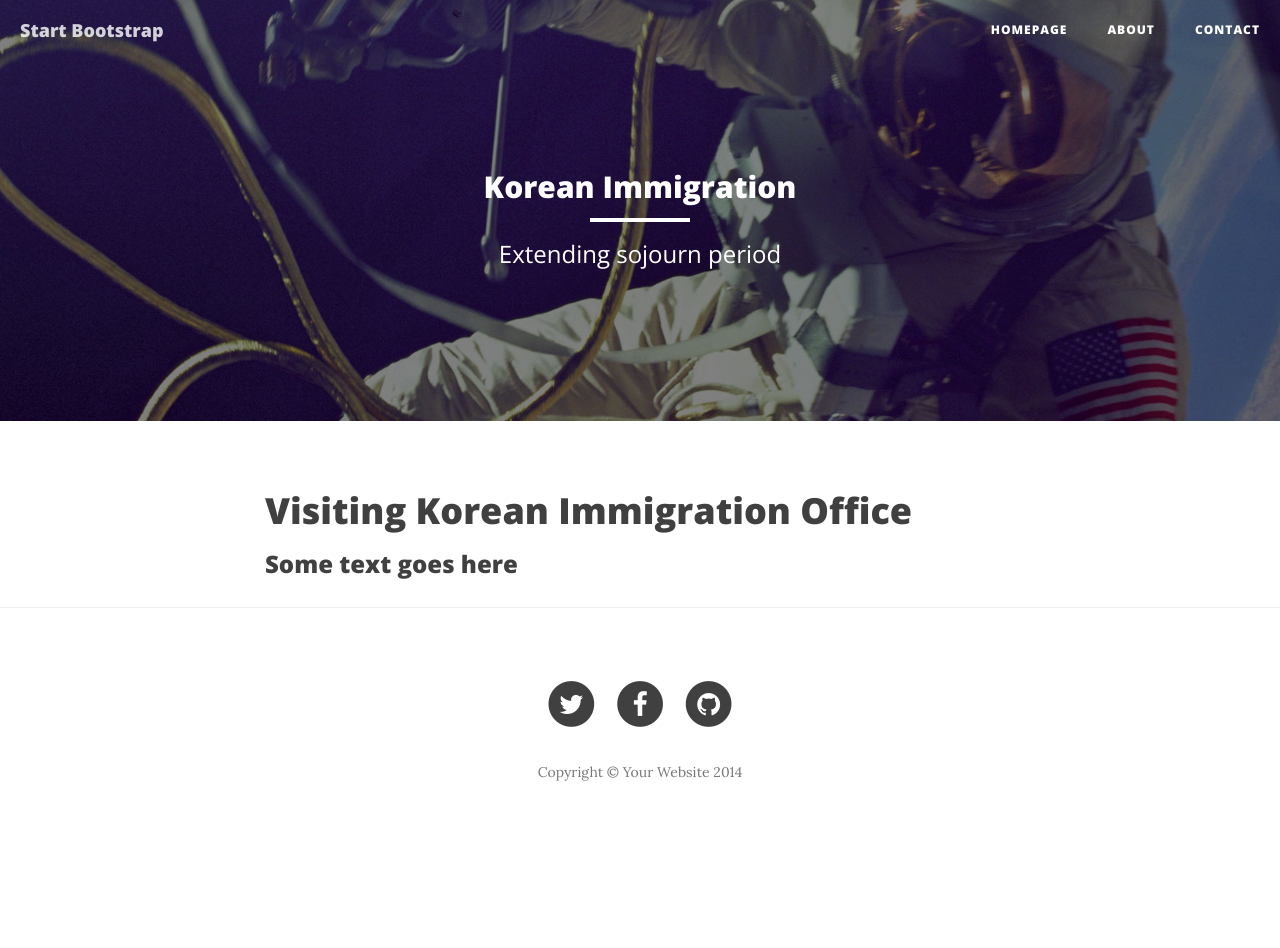
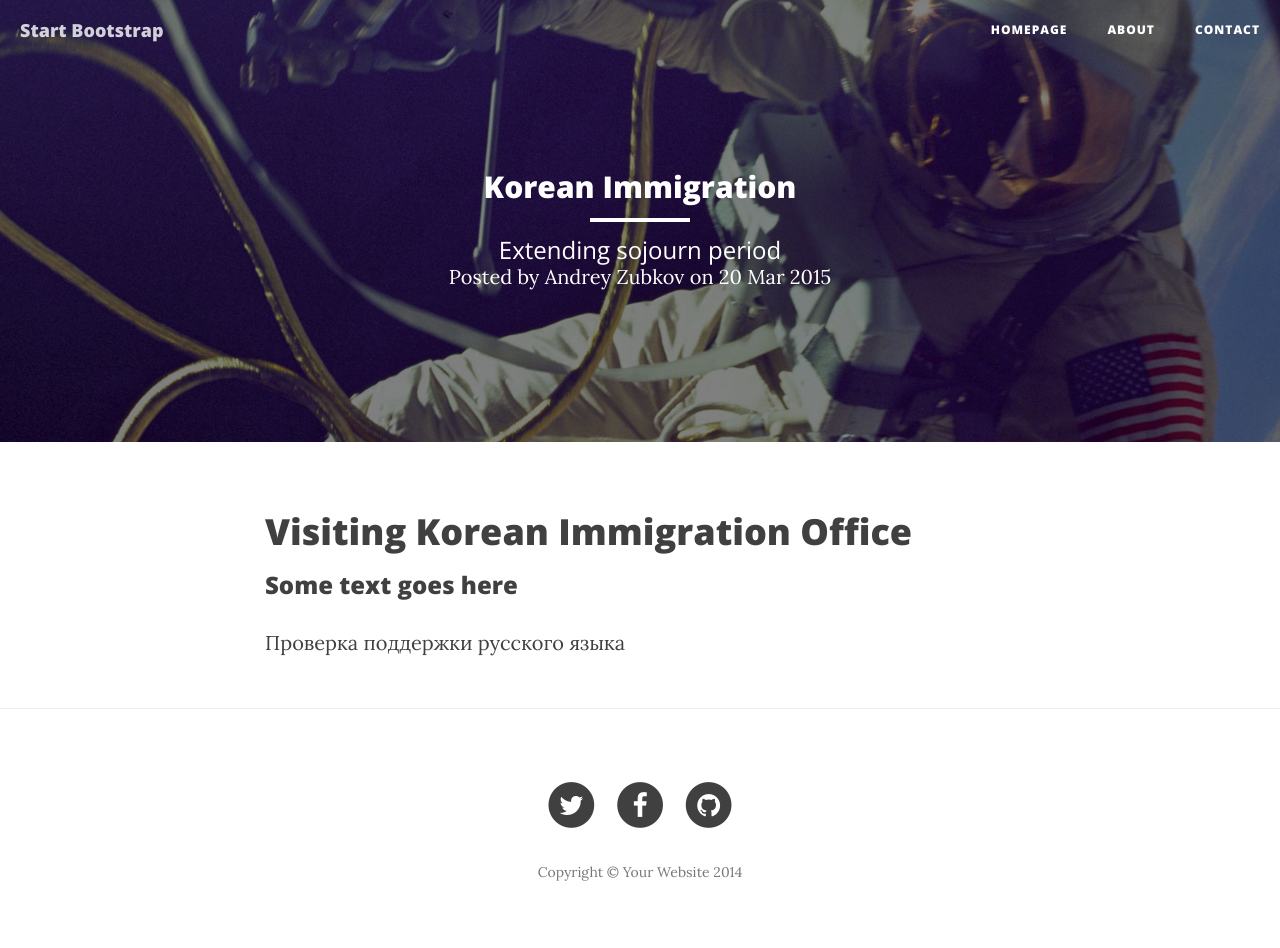
Before and after one commit to oxymoron/oxymoron.github.io, a Jekyll site: the page built from _posts/2015-03-20-Korean-Immigration.md, in a window 1280 px wide. Built offline with Jekyll 4.4.1, drawn with Linux system fonts in a browser that asks for light colours; nearby versions of some CDN libraries; Markdown is read by kramdown in place of the engine named in the settings; before the commit the page ends 900 px from its top, so only the background shows below that.

Commit message:
post rendering improved

```diff
--- a/_includes/header.html
+++ b/_includes/header.html
@@ -44,9 +44,17 @@
             <div class="col-lg-8 col-lg-offset-2 col-md-10 col-md-offset-1">
                 <div class="site-heading">
                     <h2>{{ page.title }}</h2>
-                    {% if page.description %}
+                    {% if page.layout == "post" %}
                         <hr class="small">
-                        <span class="subheading">{{ page.description }}</span>
+                        {% if page.description %}
+                            <h2 class="subheading">{{ page.description }}</h2>
+                        {% endif %}
+                        <span class="meta">Posted by Andrey Zubkov on {{ page.date | date_to_string }}</span>
+                    {% else %}
+                        {% if page.description %}
+                            <hr class="small">
+                            <span class="subheading">{{ page.description }}</span>
+                        {% endif %}
                     {% endif %}
                 </div>
             </div>
--- a/_posts/2015-03-20-Korean-Immigration.md
+++ b/_posts/2015-03-20-Korean-Immigration.md
@@ -8,3 +8,4 @@ image: "post-bg.jpg"
 # Visiting Korean Immigration Office
 
 ### Some text goes here
+Проверка поддержки русского языка
```
